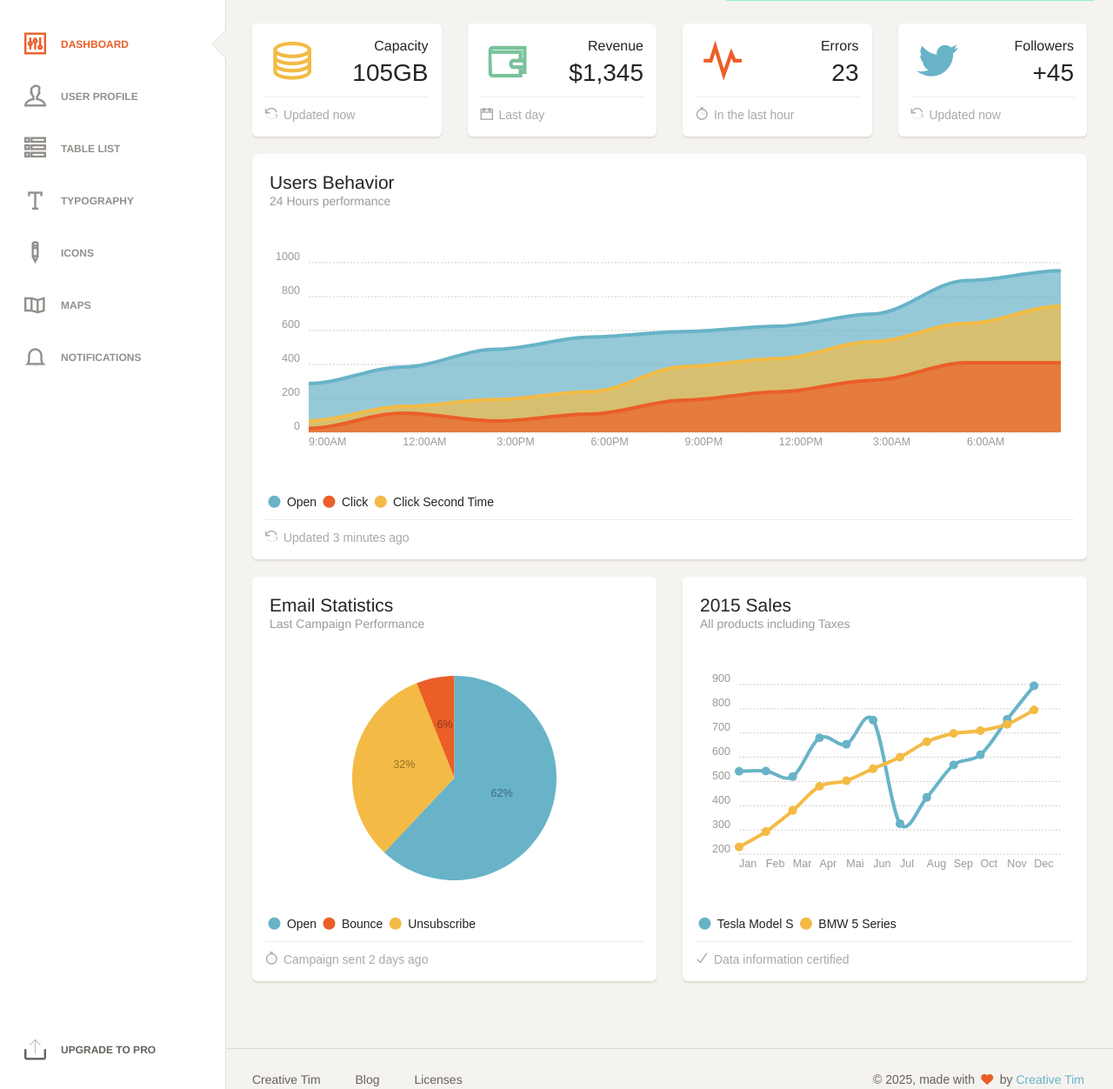
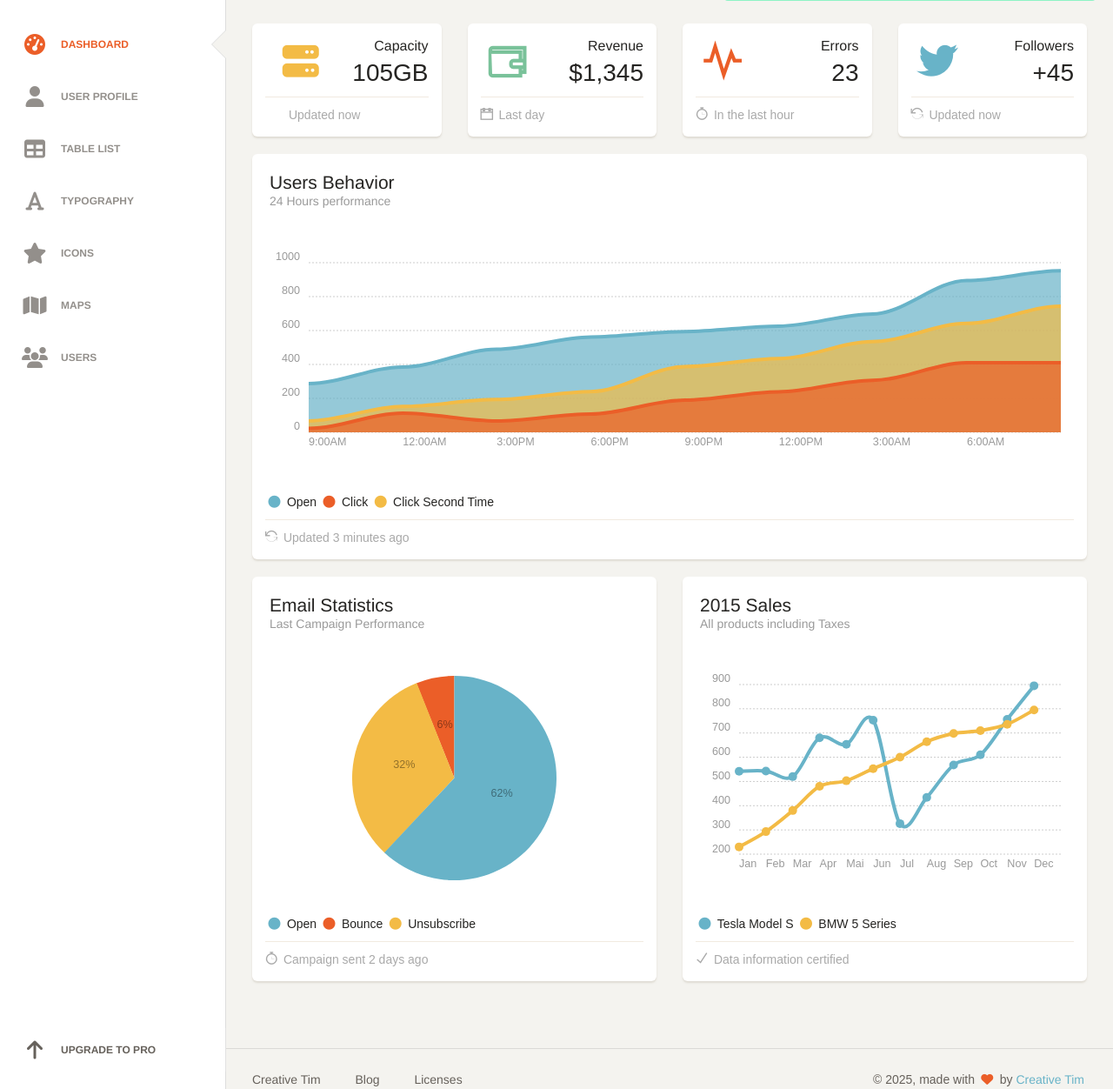
Before and after one commit to Raffiwahyukuriawan/budaya-jawa-tengah, a CodeIgniter app: page /admin-web-edukasi/ in a window 1280 px wide. Shown: the part 79-1331 px from the top of the page at 87% size. Run offline with CodeIgniter, Linux system fonts and the light colour scheme; some libraries are stand-ins or nearby versions; some web fonts are replaced.

Commit message:
pesan perubahan

```diff
--- a/application/config/database.php
+++ b/application/config/database.php
@@ -76,9 +76,9 @@ $query_builder = TRUE;
 $db['default'] = array(
 	'dsn'	=> '',
 	'hostname' => 'localhost',
-	'username' => '',
+	'username' => 'root',
 	'password' => '',
-	'database' => 'kasir',
+	'database' => 'budayajateng',
 	'dbdriver' => 'mysqli',
 	'dbprefix' => '',
 	'pconnect' => FALSE,
--- a/application/controllers/Auth.php
+++ b/application/controllers/Auth.php
@@ -22,7 +22,7 @@ class Auth extends CI_Controller {
                 redirect('auth/login');
             }
         } else {
-            $this->load->view('auth/login');
+            $this->load->view('login');
         }
     }
 
--- a/application/views/welcome_message.php
+++ b/application/views/welcome_message.php
@@ -27,9 +27,10 @@
 	<link href="<?= base_url('paper-dashboard-master/assets/') ?>css/demo.css" rel="stylesheet" />
 
 	<!--  Fonts and icons     -->
-    <link href="http://maxcdn.bootstrapcdn.com/font-awesome/latest/css/font-awesome.min.css" rel="stylesheet">
+	<link href="https://maxcdn.bootstrapcdn.com/font-awesome/latest/css/font-awesome.min.css" rel="stylesheet">
 	<link href='https://fonts.googleapis.com/css?family=Muli:400,300' rel='stylesheet' type='text/css'>
 	<link href="<?= base_url('paper-dashboard-master/assets/') ?>css/themify-icons.css" rel="stylesheet">
+	<link href="https://maxcdn.bootstrapcdn.com/font-awesome/latest/css/font-awesome.min.css" rel="stylesheet">
 
 </head>
 
@@ -53,49 +54,49 @@
 				<ul class="nav">
 					<li class="active">
 						<a href="dashboard.html">
-							<i class="ti-panel"></i>
+							<i class="fa fa-tachometer"></i>
 							<p>Dashboard</p>
 						</a>
 					</li>
 					<li>
 						<a href="user.html">
-							<i class="ti-user"></i>
+							<i class="fa fa-user"></i>
 							<p>User Profile</p>
 						</a>
 					</li>
 					<li>
 						<a href="table.html">
-							<i class="ti-view-list-alt"></i>
+							<i class="fa fa-table"></i>
 							<p>Table List</p>
 						</a>
 					</li>
 					<li>
 						<a href="typography.html">
-							<i class="ti-text"></i>
+							<i class="fa fa-font"></i>
 							<p>Typography</p>
 						</a>
 					</li>
 					<li>
 						<a href="icons.html">
-							<i class="ti-pencil-alt2"></i>
+							<i class="fa fa-star"></i>
 							<p>Icons</p>
 						</a>
 					</li>
 					<li>
 						<a href="maps.html">
-							<i class="ti-map"></i>
+							<i class="fa fa-map"></i>
 							<p>Maps</p>
 						</a>
 					</li>
 					<li>
 						<a href="<?= base_url('auth/login') ?>">
-							<i class="ti-bell"></i>
-							<p>Notifications</p>
+							<i class="fa fa-users"></i>
+							<p>Users</p>
 						</a>
 					</li>
 					<li class="active-pro">
 						<a href="upgrade.html">
-							<i class="ti-export"></i>
+							<i class="fa fa-arrow-up"></i>
 							<p>Upgrade to PRO</p>
 						</a>
 					</li>
@@ -125,7 +126,7 @@
 							</li>
 							<li class="dropdown">
 								<a href="#" class="dropdown-toggle" data-toggle="dropdown">
-									<i class="ti-bell"></i>
+									<i class="fa fa-bell"></i>
 									<p class="notification">5</p>
 									<p>Notifications</p>
 									<b class="caret"></b>
@@ -140,7 +141,7 @@
 							</li>
 							<li>
 								<a href="#">
-									<i class="ti-settings"></i>
+									<i class="fa fa-gear"></i>
 									<p>Settings</p>
 								</a>
 							</li>
@@ -160,7 +161,7 @@
 									<div class="row">
 										<div class="col-xs-5">
 											<div class="icon-big icon-warning text-center">
-												<i class="ti-server"></i>
+												<i class="fa fa-server"></i>
 											</div>
 										</div>
 										<div class="col-xs-7">
@@ -173,7 +174,7 @@
 									<div class="footer">
 										<hr />
 										<div class="stats">
-											<i class="ti-reload"></i> Updated now
+											<i class="fa fa-reload"></i> Updated now
 										</div>
 									</div>
 								</div>
```
